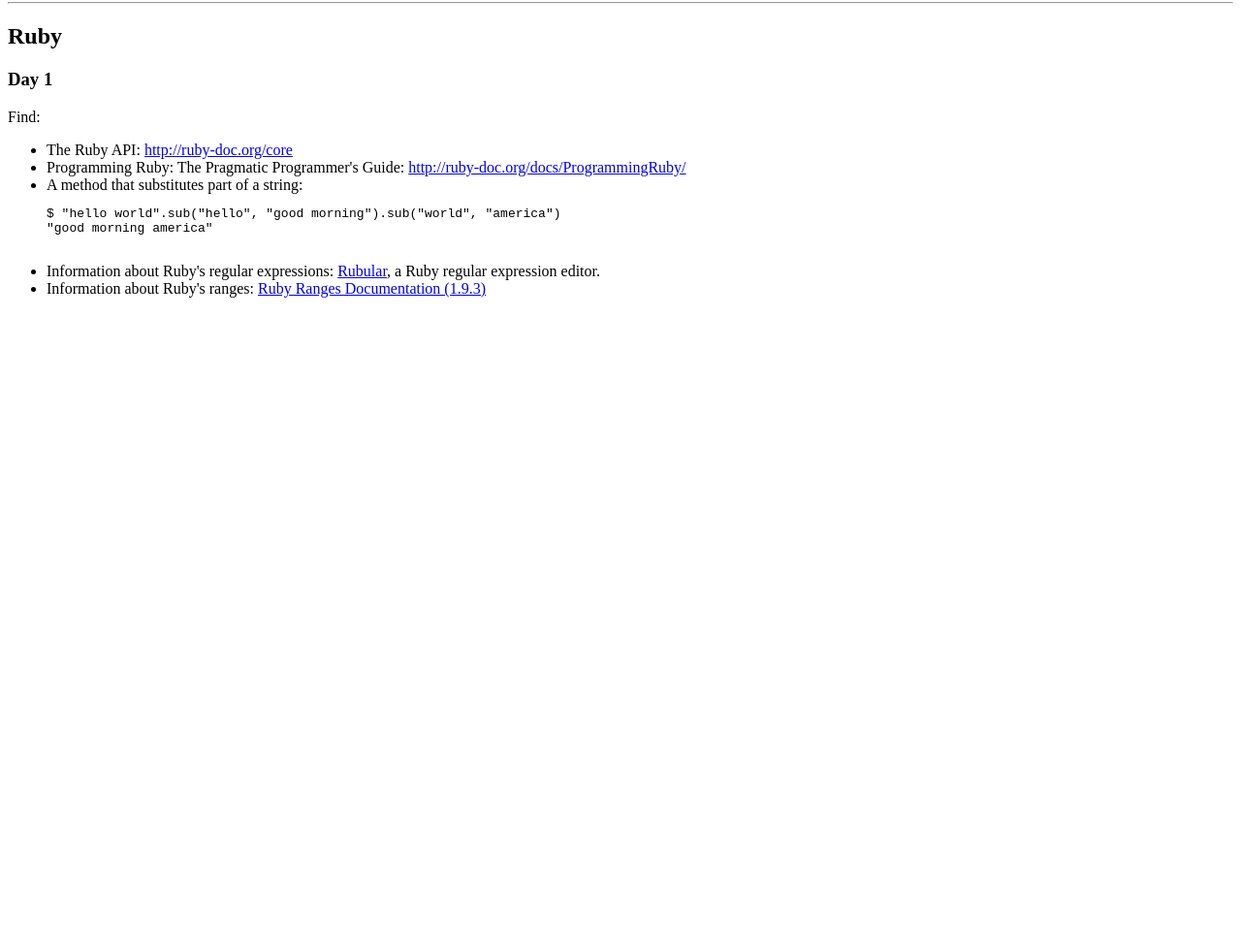
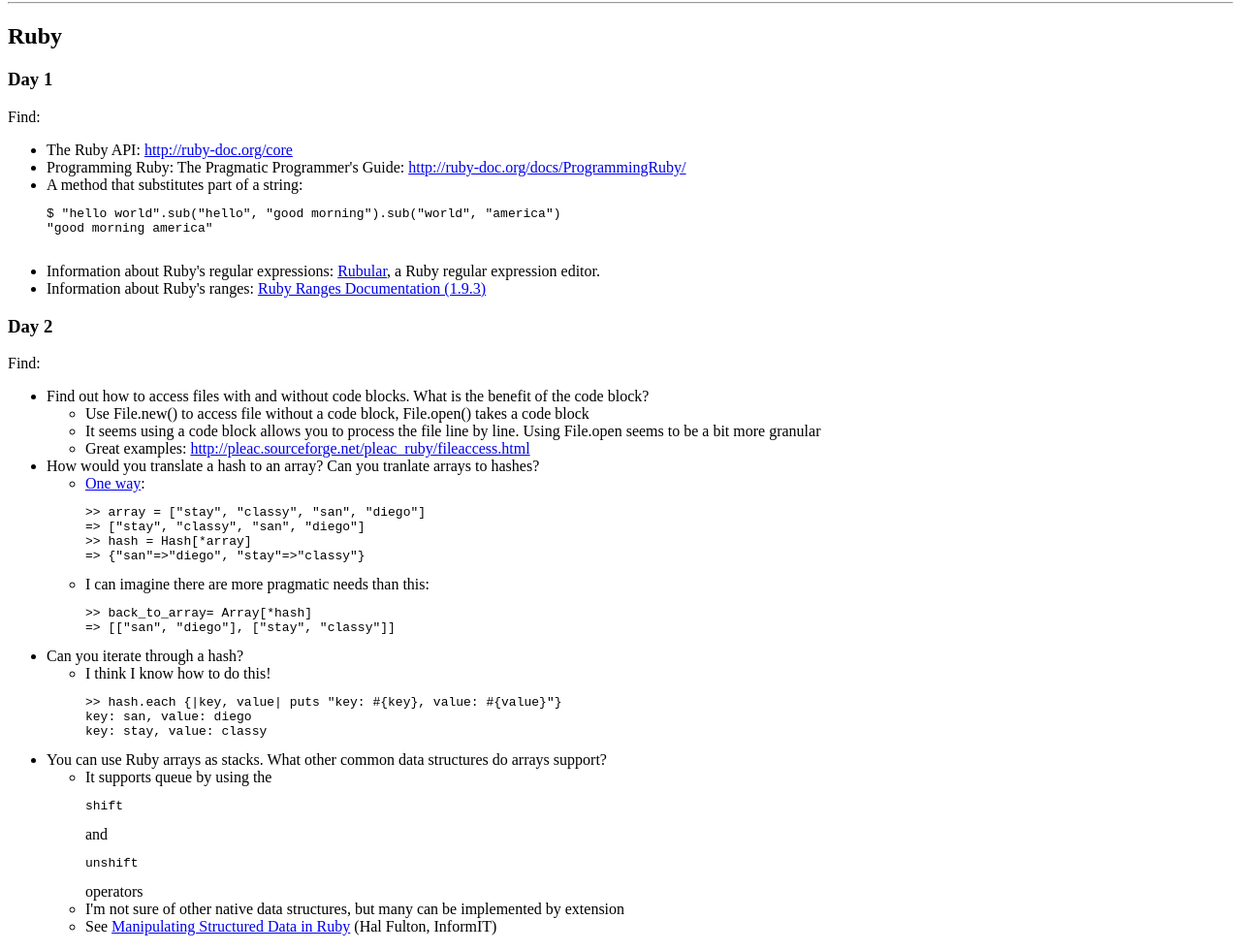
Before and after one commit to craigsmitham/seven-languages, a plain HTML site: page index.html in a window 1280 px wide. Shown: the part 64-1045 px from the top of the page at 97% size. Before the commit the page ends 800 px from the top, so only its background shows below. Drawn offline with Linux system fonts and the light colour scheme.

Commit message:
completed self study research for day 2

```diff
--- a/index.html
+++ b/index.html
@@ -22,8 +22,56 @@ $ "hello world".sub("hello", "good morning").sub("world", "america")
       <li>Information about Ruby's regular expressions: <a href="http://rubular.com/">Rubular</a>, a Ruby regular expression editor.</li>
       <li>Information about Ruby's ranges: <a href="http://www.ruby-doc.org/core-1.9.3/Range.html">Ruby Ranges Documentation (1.9.3)</a></li>
     </ul>
+    <h3>Day 2</h3>
+    Find:
+    <ul>
+      <li>Find out how to access files with and without code blocks. What is the benefit of the code block?
+        <ul>
+          <li>Use File.new() to access file without a code block, File.open() takes a code block</li>
+          <li>It seems using a code block allows you to process the file line by line. Using File.open seems to be a bit more granular</li>
+          <li>Great examples: <a href="http://pleac.sourceforge.net/pleac_ruby/fileaccess.html">http://pleac.sourceforge.net/pleac_ruby/fileaccess.html</a>
+          </li>
+        </ul>
+      </li>
+      <li>How would you translate a hash to an array? Can you tranlate arrays to hashes?
+      <ul>
+        <li><a href="http://stackoverflow.com/questions/4028329/array-to-hash-ruby">One way</a>:
+        <pre>
+>> array = ["stay", "classy", "san", "diego"]
+=> ["stay", "classy", "san", "diego"]
+>> hash = Hash[*array]
+=> {"san"=>"diego", "stay"=>"classy"}
+</pre>
+        </li>
+        <li>I can imagine there are more pragmatic needs than this:
+        <pre>
+>> back_to_array= Array[*hash]
+=> [["san", "diego"], ["stay", "classy"]]
+</pre>
+        </li>
+      </ul>
 
-
+      </li>
+      <li>
+      Can you iterate through a hash?
+      <ul>
+        <li>I think I know how to do this!
+        <pre>
+>> hash.each {|key, value| puts "key: #{key}, value: #{value}"}
+key: san, value: diego
+key: stay, value: classy
+</pre>
+        </li>
+      </ul>
+      </li>
+      <li>You can use Ruby arrays as stacks. What other common data structures do arrays support?
+      <ul>
+        <li>It supports queue by using the <pre>shift</pre> and <pre>unshift</pre> operators</li>
+      <li>I'm not sure of other native data structures, but many can be implemented by extension</li>
+      <li>See <a href="http://www.informit.com/articles/article.aspx?p=26943">Manipulating Structured Data in Ruby</a> (Hal Fulton, InformIT)</li>
+    </ul>
+    </li>
+    </ul>
 
   </body>
 </html>
```
